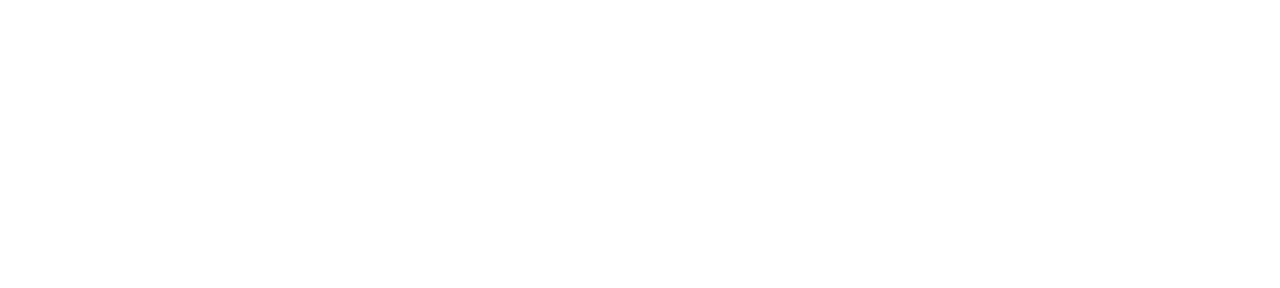
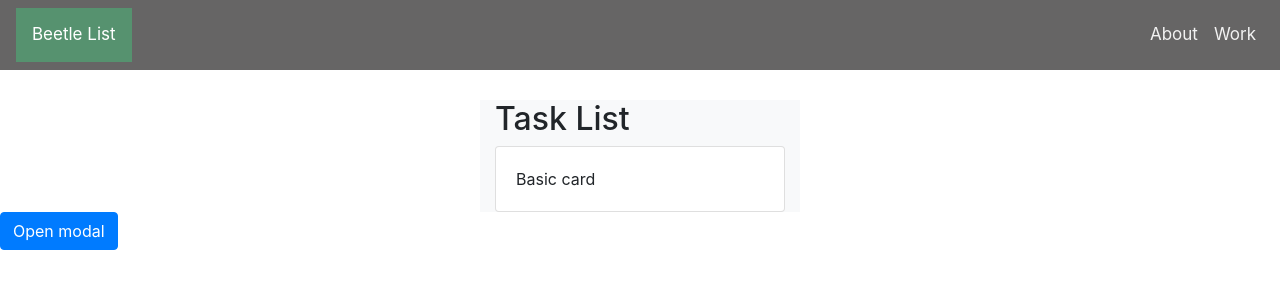
Before and after one commit to jtannerist/Tasklist, a plain HTML site: page index.html in a window 1280 px wide. Drawn offline with nearby package versions, Linux system fonts and the light colour scheme.

Commit message:
add cards & modal

```diff
--- a/index.html
+++ b/index.html
@@ -19,6 +19,68 @@
   </head>
   <body>
 
+<!-- Nav bar -->
+<nav class="navbar navbar-expand-sm fixed-top">
+    <a class="active" href="#home">Beetle List</a>
+    <button class="navbar-toggler" data-toggle="collapse" data-target="#">
+      <span class="navbar-toggler-icon"></span>
+    </button>
+    <div class="collapse navbar-collapse" id="navbarCollapse">
+      <!-- Links -->
+      <ul class="navbar-nav ml-auto">
+        <li class="nav-item">
+          <a class="nav-link" href="#about">About</a>
+        </li>
+        <li class="nav-item">
+          <a class="nav-link" href="#work">Work</a>
+        </li>
+        </ul>
+    </div>
+  </nav>
 
+  <!-- end Nav bar -->
+
+  <!-- Cards -->
+ <div id="cards" class="container w-25 bg-light" style="margin-top: 100px;">
+           <h2>Task List</h2>
+        <div class="card">
+          <div class="card-body">Basic card</div>
+        </div>
+      </div>
+ </div>
+
+    <!-- End Cards -->
+
+<!-- Start Modal -->
+    <!-- Button to Open the Modal -->
+<button type="button" class="btn btn-primary" data-toggle="modal" data-target="#myModal">
+    Open modal
+  </button>
+
+  <!-- The Modal -->
+  <div class="modal" id="myModal">
+    <div class="modal-dialog">
+      <div class="modal-content">
+
+        <!-- Modal Header -->
+        <div class="modal-header">
+          <h4 class="modal-title">Modal Heading</h4>
+          <button type="button" class="close" data-dismiss="modal">&times;</button>
+        </div>
+
+        <!-- Modal body -->
+        <div class="modal-body">
+          Modal body..
+        </div>
+
+        <!-- Modal footer -->
+        <div class="modal-footer">
+          <button type="button" class="btn btn-danger" data-dismiss="modal">Close</button>
+        </div>
+
+      </div>
+    </div>
+ <!-- End Modal -->
+  </div>
 </body>
 </html>
--- a/style.css
+++ b/style.css
@@ -0,0 +1,26 @@
+ /* --- top navigation --- */
+ .navbar {
+    overflow: hidden;
+    background-color: rgba(24, 22, 22, 0.658);
+
+  }
+
+  .navbar a {
+    float: left;
+    color: #f2f2f2;
+    text-align: center;
+    padding: 14px 16px;
+    text-decoration: none;
+    font-size: 17px;
+  }
+
+  .navbar a:hover {
+    background-color: rgba(142, 199, 156, 0.61);
+    color: black;
+  }
+
+  .navbar a.active {
+    background-color: #4eac75a4;
+    color: white;
+  }
+/* --- end top navigation --- */
```
